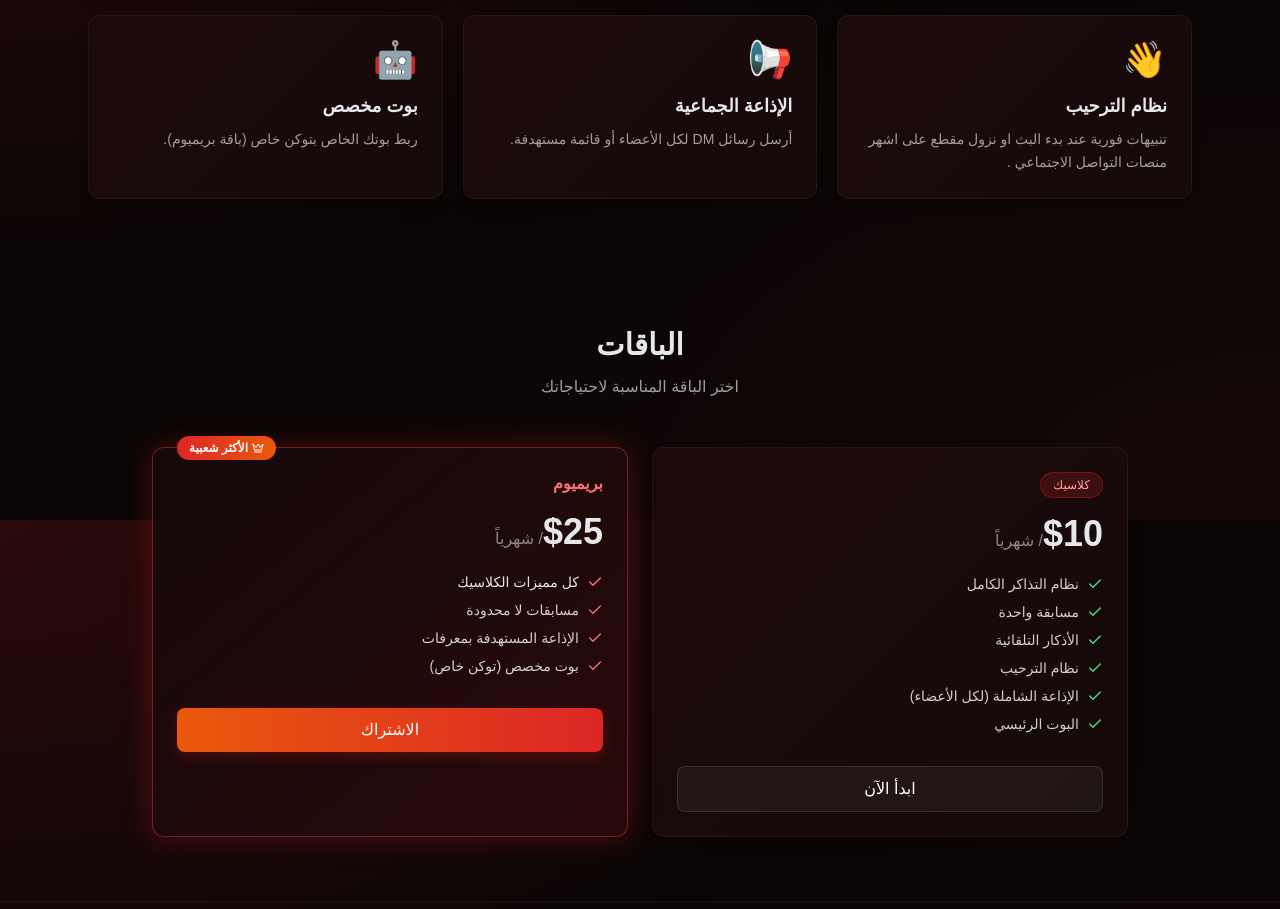
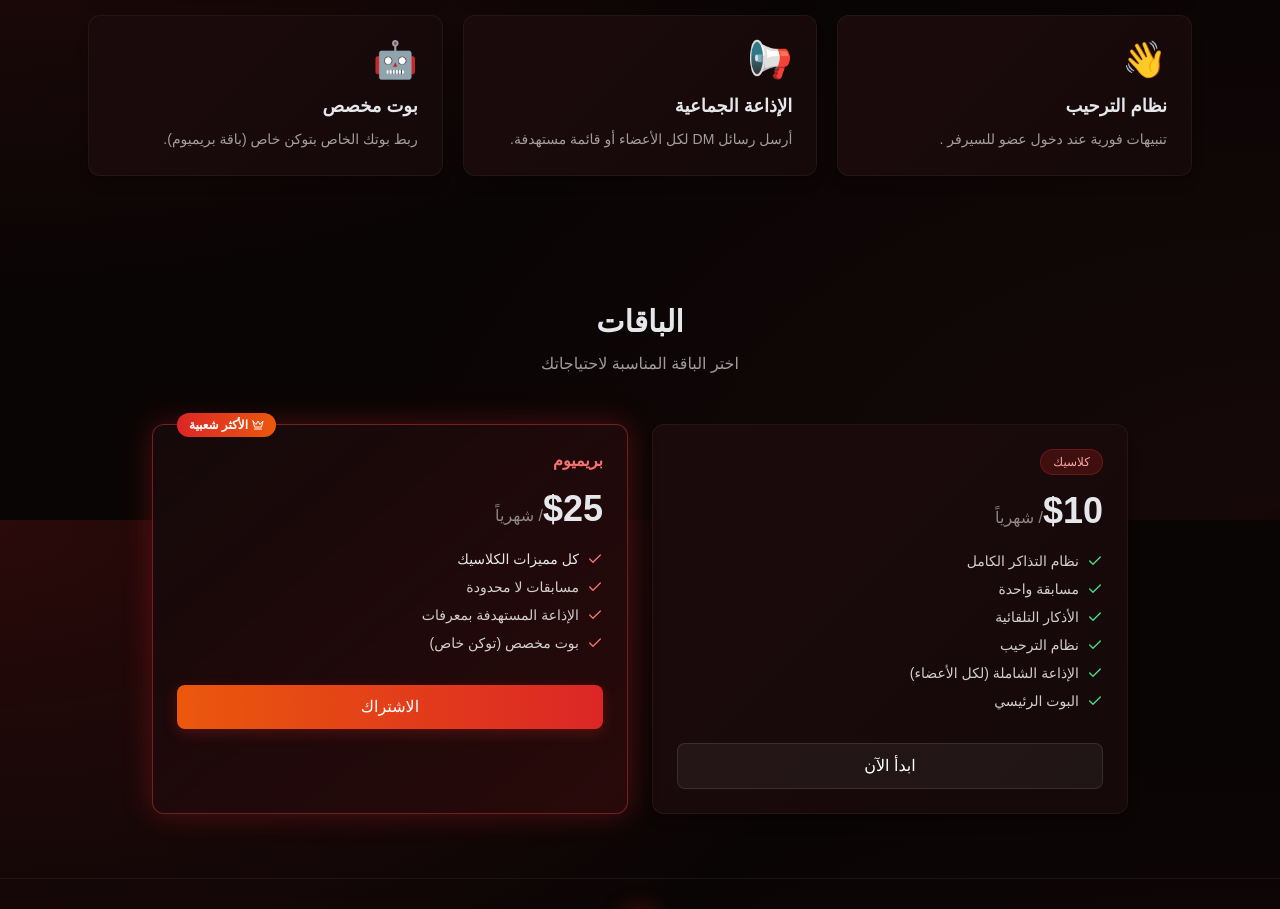
Before and after one commit to F5M112/scary-bot, a Next.js app in the folder frontend/: page / in a window 1280 px wide. Shown: the part 1080-1989 px from the top of the page. Built offline with nearby package versions, Linux system fonts and the light colour scheme.

Commit message:
Update welcome description key in FEATURES array

```diff
--- a/frontend/src/app/page.jsx
+++ b/frontend/src/app/page.jsx
@@ -9,7 +9,7 @@ const FEATURES = [
   { emoji: '🎫', key: 'tickets',   descKey: 'ticketsDesc' },
   { emoji: '🎉', key: 'giveaway',  descKey: 'giveawayDescShort' },
   { emoji: '📿', key: 'adhkar',    descKey: 'adhkarDescShort' },
-  { emoji: '👋', key: 'welcome',  descKey: 'kickDescShort' },
+  { emoji: '👋', key: 'welcome',  descKey: 'welcomeDescShort' },
   { emoji: '📢', key: 'broadcast', descKey: 'broadcastDescShort' },
   { emoji: '🤖', key: 'customBot', descKey: 'customBotDescShort' },
 ];
@@ -23,7 +23,7 @@ const FEATURE_LABELS = {
     adhkar:           'الأذكار التلقائية',
     adhkarDescShort:  'إرسال أذكار وأدعية إسلامية تلقائياً على فترات منتظمة.',
     welcome:         'نظام الترحيب',
-    kickDescShort:    'تنبيهات فورية عند بدء البث او نزول مقطع على اشهر منصات التواصل الاجتماعي .',
+    welcomeDescShort:    'تنبيهات فورية عند دخول عضو للسيرفر .',
     broadcast:        'الإذاعة الجماعية',
     broadcastDescShort:'أرسل رسائل DM لكل الأعضاء أو قائمة مستهدفة.',
     customBot:        'بوت مخصص',
@@ -37,7 +37,7 @@ const FEATURE_LABELS = {
     adhkar:           'Islamic Reminders',
     adhkarDescShort:  'Auto-send Islamic dhikr and duas at regular intervals.',
     welcome:         'Welcome system',
-    kickDescShort:    'Instant notifications when streamers go live or upload content on social media platforms.',
+    welcomeDescShort:    'Instant notifications when a member joins the server.',
     broadcast:        'Mass Broadcast',
     broadcastDescShort:'Send DMs to all members or a targeted list.',
     customBot:        'Custom Bot',
```
